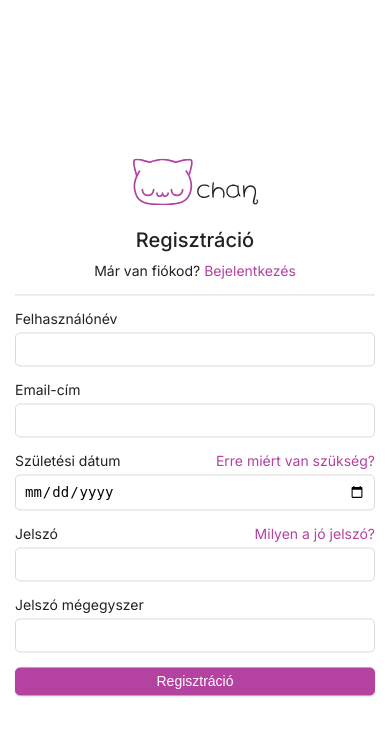
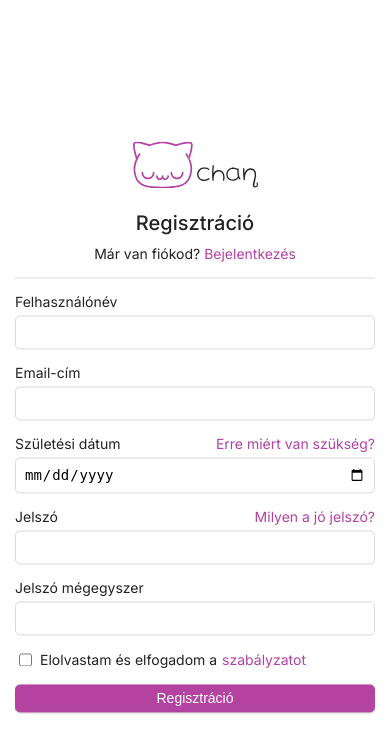
Before and after one commit to 0pau/UwUChan, a PHP site: page /register.html in a window 390 px wide. Shown: the top 753 px of the page. Run offline with PHP 8.4, Linux system fonts and the light colour scheme.

Commit message:
Ikon-gombok Jelölőnégyzetek a bejelentkező és regisztrációs oldalon Mobilos design-változtatások

```diff
--- a/admincenter.html
+++ b/admincenter.html
@@ -32,7 +32,7 @@
         </header>
         <header class="mobile">
             <img alt="UwUChan-embléma" src="img/logo-fill.svg" class="logo">
-            <a href="." class="flat button right"><span class="material-symbols-rounded">search</span></a>
+            <a href="." class="flat button icon right"><span class="material-symbols-rounded">search</span></a>
             <div class="user-profile-button">
                 <img src="img/default_user_avatar.png" alt="Profilkép">
             </div>
--- a/css/login.css
+++ b/css/login.css
@@ -50,7 +50,18 @@
 
 .login-window form label {
     margin-top: 15px;
-    margin-bottom: 5px;
+    display: flex;
+    flex-direction: column;
+    gap: 5px;
+}
+
+.login-window form label.horizontal {
+    flex-direction: row;
+    align-items: center;
+}
+
+.login-window form label:last-of-type {
+    margin-bottom: 15px;
 }
 
 .login-window input {
@@ -65,10 +76,6 @@
 .login-window input:focus {
     border-color: var(--accent);
     outline: 1px var(--accent) solid;
-}
-
-.login-window form > input:last-of-type {
-    margin-bottom: 15px;
 }
 
 @media screen and (max-width: 450px) {
--- a/css/main.css
+++ b/css/main.css
@@ -106,11 +106,17 @@ header:not(.login-window-head) img.logo {
 
 header.mobile {
     display: none;
-    padding: 10px 25px;
+    padding: 10px 15px;
+    gap: 10px;
 }
 
 header.mobile img.logo {
-    width: 50px;
+    width: 32px;
+}
+
+header.mobile .user-profile-button img {
+    width: 32px;
+    height: 32px;
 }
 
 span.header-title {
@@ -162,6 +168,10 @@ button.flat, .button.flat {
     border: none;
     background-color: transparent;
     box-shadow: none;
+}
+
+button.icon, .button.icon {
+    padding: 5px;
 }
 
 button:hover, .button:hover {
@@ -414,7 +424,7 @@ nav a[href].current {
     margin-left: auto;
 }
 
-.post-content{
+.post-content {
     display: flex;
     gap: 15px;
     padding: 0 15px;
--- a/index.html
+++ b/index.html
@@ -31,7 +31,7 @@
         </header>
         <header class="mobile">
             <img alt="UwUChan-embléma" src="img/logo-fill.svg" class="logo">
-            <a href="." class="flat button right"><span class="material-symbols-rounded">search</span></a>
+            <a href="." class="flat button icon right"><span class="material-symbols-rounded">search</span></a>
             <div class="user-profile-button">
                 <img src="img/default_user_avatar.png" alt="Profilkép">
             </div>
@@ -81,7 +81,7 @@
                             <img class="user-profile-blog-avatar" src="img/minta_macsek.jpg" alt="macskak">
                             <span>macskak</span>
                         </a>
-                        <a class="right button flat" href="."><span class="material-symbols-rounded">emoji_flags</span></a>
+                        <a class="right button icon flat" href="."><span class="material-symbols-rounded">emoji_flags</span></a>
                     </div>
                     <div class="post-content">
                          <a class="post-images" href="."><img src="./img/blog_macska.jpg" alt="macska">
@@ -109,7 +109,7 @@
                             <img class="user-profile-blog-avatar" src="img/minta_trip.jpg" alt="trip">
                             <span>trip</span>
                         </a>
-                        <a class="right button flat" href="."><span class="material-symbols-rounded">emoji_flags</span></a>
+                        <a class="right button icon flat" href="."><span class="material-symbols-rounded">emoji_flags</span></a>
                     </div>
                     <div class="post-content">
                         <a class="post-images" href=".">
--- a/post.html
+++ b/post.html
@@ -32,7 +32,7 @@
         </header>
         <header class="mobile">
             <img alt="UwUChan-embléma" src="img/logo-fill.svg" class="logo">
-            <a href="." class="flat button right"><span class="material-symbols-rounded">search</span></a>
+            <a href="." class="flat button icon right"><span class="material-symbols-rounded">search</span></a>
             <div class="user-profile-button">
                 <img src="img/default_user_avatar.png" alt="Profilkép">
             </div>
--- a/register.html
+++ b/register.html
@@ -21,16 +21,29 @@
             <p>Már van fiókod? <a href="login.html">Bejelentkezés</a></p>
         </header>
         <form method="dialog">
-            <label for="login-name">Felhasználónév</label>
-            <input type="text" name="login" id="login-name" required>
-            <label for="email">Email-cím</label>
-            <input type="text" name="email" id="email" required>
-            <label for="birthday">Születési dátum <a target="_blank" href="help#birthday" class="help-link">Erre miért van szükség?</a></label>
-            <input name="birthday" id="birthday" type="date" required>
-            <label for="password">Jelszó <a target="_blank" href="help#password" class="help-link">Milyen a jó jelszó?</a></label>
-            <input type="password" name="pass" id="password" required>
-            <label for="password_again">Jelszó mégegyszer</label>
-            <input type="password" name="pass_again" id="password_again" required>
+            <label>
+                <span>Felhasználónév</span>
+                <input type="text" name="login" id="login-name" required>
+            </label>
+            <label>
+                <span>Email-cím</span>
+                <input type="text" name="email" id="email" required>
+            </label>
+            <label>
+                <span>Születési dátum <a target="_blank" href="help#birthday" class="help-link">Erre miért van szükség?</a></span>
+                <input name="birthday" id="birthday" type="date" required>
+            </label>
+            <label>
+                <span>Jelszó <a target="_blank" href="help#password" class="help-link">Milyen a jó jelszó?</a></span>
+                <input type="password" name="pass" id="password" required>
+            </label>
+            <label>
+                <span>Jelszó mégegyszer</span>
+                <input type="password" name="pass_again" id="password_again" required>
+            </label>
+            <label class="horizontal">
+                <input type="checkbox" name="consent" id="consent" required>Elolvastam és elfogadom a <a href="help#post_rules">szabályzatot</a>
+            </label>
             <button class="cta">Regisztráció</button>
         </form>
     </div>
```
Also changed, not shown: baratok.html (+8 -8 lines), css/mobile.css (+27 -4 lines), help/index.html (+20 -2 lines), kapcsolatok.html (+4 -6 lines), login.html (+11 -4 lines).
